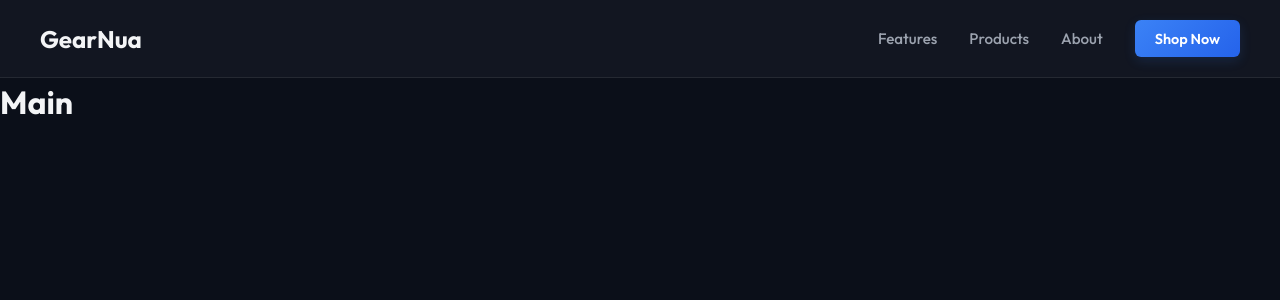
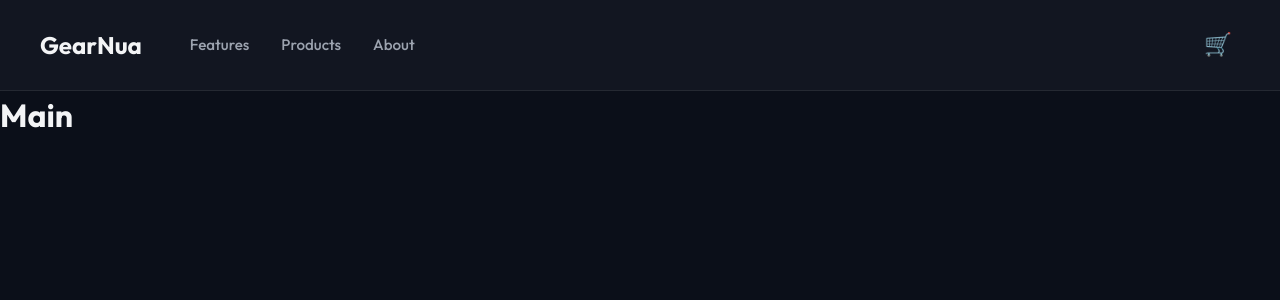
Before and after one commit to nitink3450/outdoor-gear-store, a React (Vite) app: page / in a window 1280 px wide. Shown: the top 300 px of the page. Built offline with nearby package versions, Linux system fonts and the light colour scheme.

Commit message:
feat: implement responsive Header component and integrate into App shell

```diff
--- a/src/App.tsx
+++ b/src/App.tsx
@@ -4,7 +4,7 @@ import { SITE_CONFIG } from "./data/config";
 function App() {
   return (
     <div>
-      <Header siteName={SITE_CONFIG.name} />
+      <Header siteName={SITE_CONFIG.name} cartCount={0} />
       <main>
         <h1>Main</h1>
       </main>
--- a/src/components/Header.module.scss
+++ b/src/components/Header.module.scss
@@ -68,24 +68,49 @@
   }
 }
 
-.ctaBtn {
-  background: linear-gradient(135deg, var(--accent-primary) 0%, var(--accent-primary-hover) 100%);
-  color: white;
-  border: none;
-  padding: 0.6rem 1.25rem;
+.leftGroup {
+  display: flex;
+  align-items: center;
+  gap: 3rem;
+}
+
+.rightGroup {
+  display: flex;
+  align-items: center;
+}
+
+.cartContainer {
+  position: relative;
+  cursor: pointer;
+  display: flex;
+  align-items: center;
+  justify-content: center;
+  padding: 0.5rem;
   border-radius: var(--radius-sm);
-  font-weight: 600;
-  font-size: 0.9rem;
-  cursor: pointer;
-  box-shadow: 0 4px 12px var(--accent-glow);
-  transition: transform var(--transition-fast), box-shadow var(--transition-fast);
+  transition: background-color var(--transition-fast);
 
   &:hover {
-    transform: translateY(-1px);
-    box-shadow: 0 6px 16px rgba(59, 130, 246, 0.3);
-  }
-
-  &:active {
-    transform: translateY(0);
+    background-color: rgba(255, 255, 255, 0.05);
   }
 }
+
+.cartIcon {
+  font-size: 1.4rem;
+}
+
+.cartCount {
+  position: absolute;
+  top: -2px;
+  right: -2px;
+  background-color: var(--accent-primary);
+  color: white;
+  font-size: 0.75rem;
+  font-weight: 700;
+  min-width: 18px;
+  height: 18px;
+  border-radius: 50%;
+  display: flex;
+  align-items: center;
+  justify-content: center;
+  padding: 0 4px;
+}
--- a/src/components/Header.tsx
+++ b/src/components/Header.tsx
@@ -3,12 +3,14 @@ import styles from "./Header.module.scss";
 
 interface HeaderProps {
   siteName: string;
+  cartCount: number;
 }
 
-export const Header: FC<HeaderProps> = ({ siteName }) => {
+export const Header: FC<HeaderProps> = ({ siteName, cartCount }) => {
   return (
     <header className={styles.header}>
       <div className={styles.container}>
+        <div className={styles.leftGroup}>
           <div className={styles.logo}>{siteName}</div>
           <nav>
             <ul className={styles.nav}>
@@ -27,11 +29,15 @@ export const Header: FC<HeaderProps> = ({ siteName }) => {
                   About
                 </a>
               </li>
-            <li>
-              <button className={styles.ctaBtn}>Shop Now</button>
-            </li>
             </ul>
           </nav>
+        </div>
+        <div className={styles.rightGroup}>
+          <div className={styles.cartContainer}>
+            <span className={styles.cartIcon}>🛒</span>
+            {cartCount > 0 && <span className={styles.cartCount}>{cartCount}</span>}
+          </div>
+        </div>
       </div>
     </header>
   );
```
Lines whose indentation alone changed are shown as unchanged.
